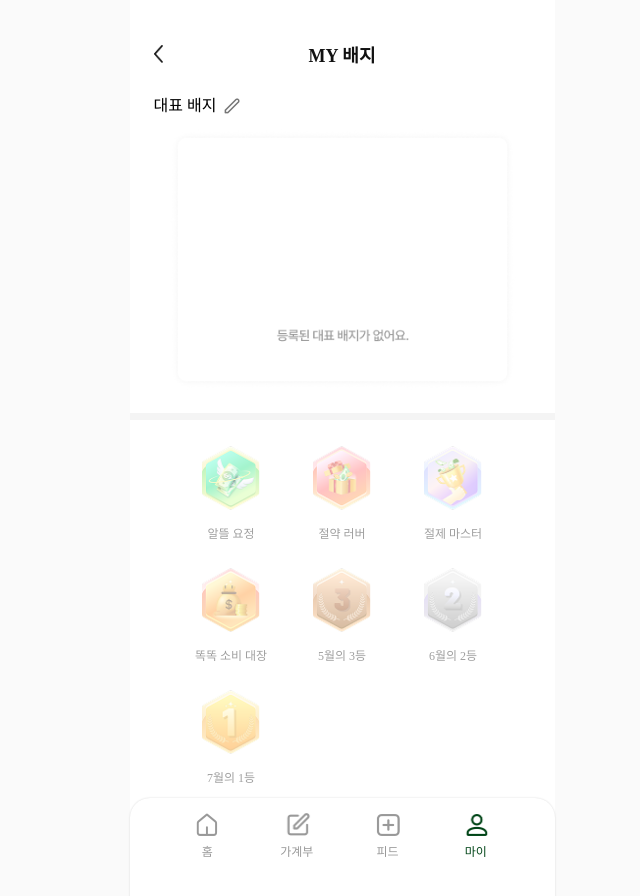
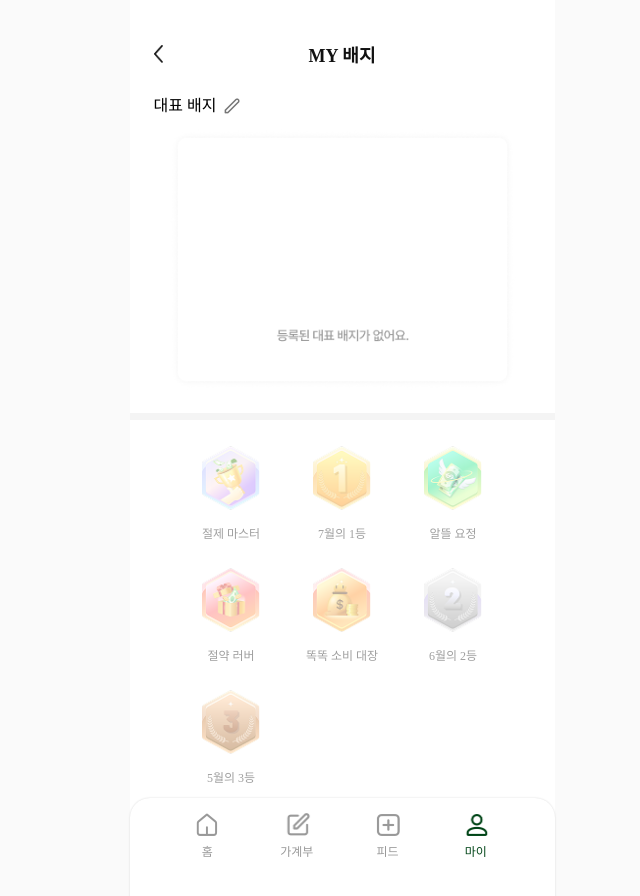
Before and after one commit to Money-Touch/FE, a React (Vite) app: page /mypage/badge in a window 1280 px wide. Shown: the top 896 px of the page, without its empty margins (298-938 px from the left). Built offline with nearby package versions, Linux system fonts and the light colour scheme; no server answers.

Commit message:
🎨 Design: My 배지 순서 변경

```diff
--- a/src/pages/auth/mypage/mybadge.tsx
+++ b/src/pages/auth/mypage/mybadge.tsx
@@ -24,13 +24,13 @@ import JulyFirstBadge from '../../../assets/images/auth/badge/MyBadge/July_first
 import Nobadge from '../../../assets/images/auth/badge/Represent/Nobadge.png';
 
 const badgeList = [
+  { id: 'master', name: '절제 마스터', image: MasterBadge, represent: MasterRepresent },
+  { id: 'july_first', name: '7월의 1등', image: JulyFirstBadge, represent: JulyFirstRepresent },
   { id: 'fairy', name: '알뜰 요정', image: FairyBadge, represent: FairyRepresent },
   { id: 'lover', name: '절약 러버', image: LoverBadge, represent: LoverRepresent },
-  { id: 'master', name: '절제 마스터', image: MasterBadge, represent: MasterRepresent },
   { id: 'boss', name: '똑똑 소비 대장', image: BossBadge, represent: BossRepresent },
+  { id: 'june_second', name: '6월의 2등', image: JuneSecondBadge, represent: JuneSecondRepresent },
   { id: 'may_third', name: '5월의 3등', image: MaythirdBadge, represent: MayThirdRepresent },
-  { id: 'june_second', name: '6월의 2등', image: JuneSecondBadge, represent: JuneSecondRepresent },
-  { id: 'july_first', name: '7월의 1등', image: JulyFirstBadge, represent: JulyFirstRepresent },
 ];
 
 const Mybadge = () => {
```
